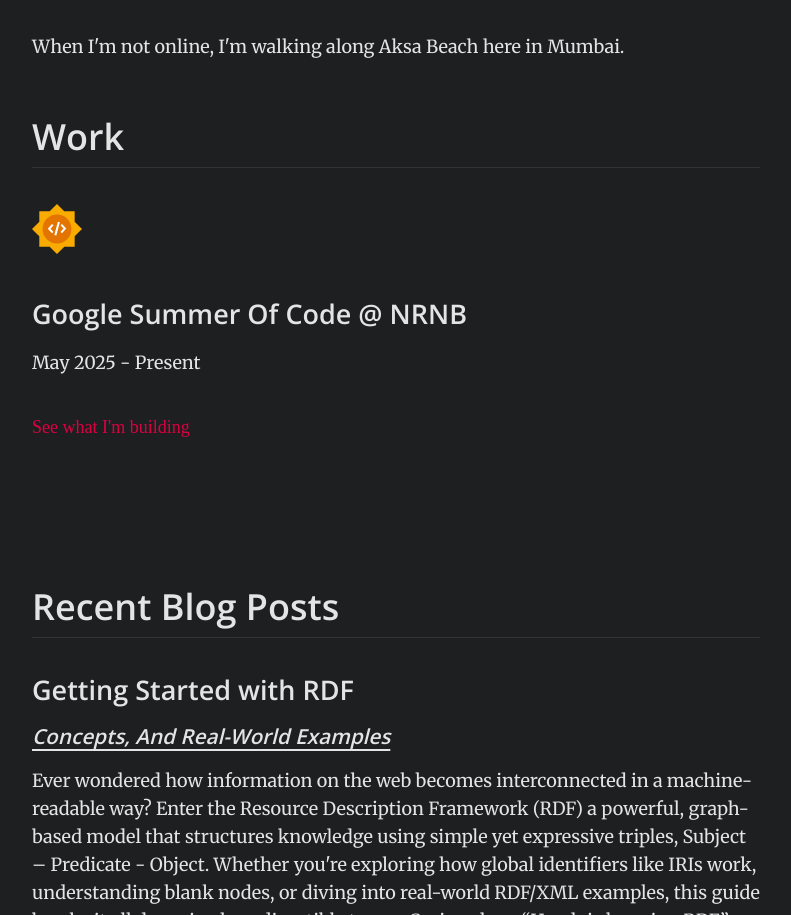
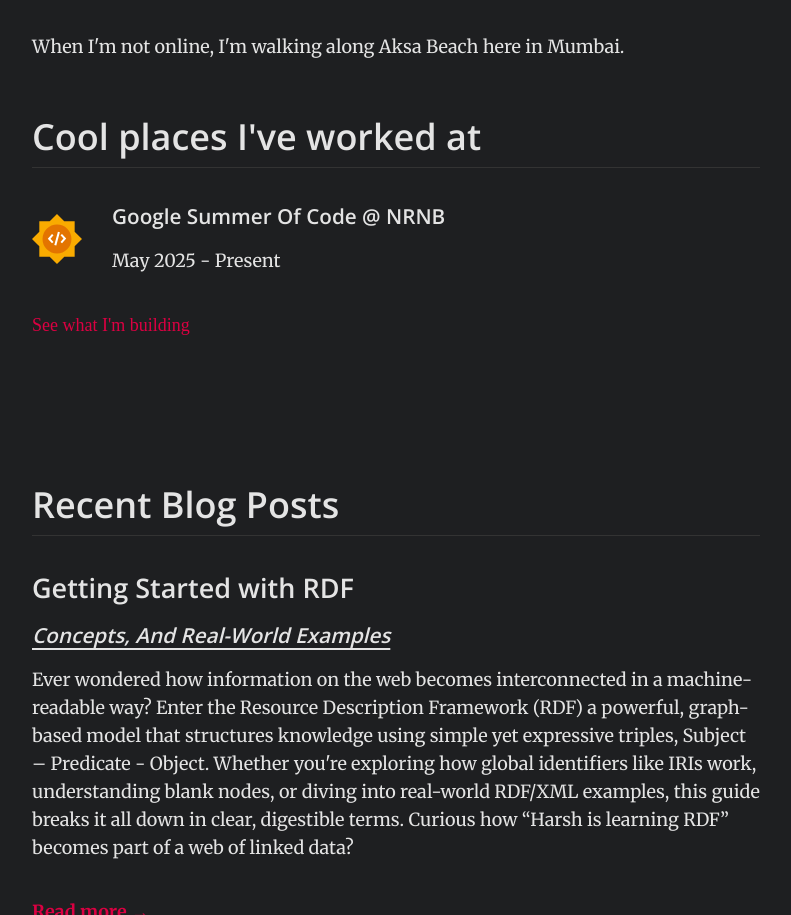
Before and after one commit to GeneCodeSavvy/portfolio, an Eleventy site: page src/index.html in a window 1280 px wide. Shown: the part 976-1891 px from the top of the page, without its empty margins (244-1035 px from the left). Built offline with nearby package versions, Linux system fonts and the light colour scheme; Eleventy itself is replaced by a stand-in of ours; files that its build step writes are made by us from their sources; a small style sheet from the web is missing; a web font is replaced by a local one.

Commit message:
intro section css

```diff
--- a/src/assets/css/sections/intro.css
+++ b/src/assets/css/sections/intro.css
@@ -0,0 +1,13 @@
+.experience-item {
+    display: flex;
+}
+
+.experience-item img {
+    margin-top: 10px;
+    width: 50px;
+    height: 50px;
+}
+
+.experience-item .text-content {
+    padding-left: 30px;
+}
--- a/src/index.html
+++ b/src/index.html
@@ -50,12 +50,12 @@
       others along the way. I write about what I shipped, and what broke.
     </p>
     <p>When I'm not online, I'm walking along Aksa Beach here in Mumbai.</p>
-    <h2>Work</h2>
+    <h2>Cool places I've worked at</h2>
     <div class="experience">
-      <div class="experience-gsoc">
-        <img src="./assets/favicon/gsoc_logo.svg" alt="google summer of code icon" width="50px" height="50px">
+      <div class="experience-item">
+        <img src="./assets/favicon/gsoc_logo.svg" alt="google summer of code icon">
         <div class="text-content">
-          <h3>Google Summer Of Code @ NRNB</h3>
+          <h4>Google Summer Of Code @ NRNB</h4>
           <p>May 2025 - Present</p>
         </div>
       </div>
```
